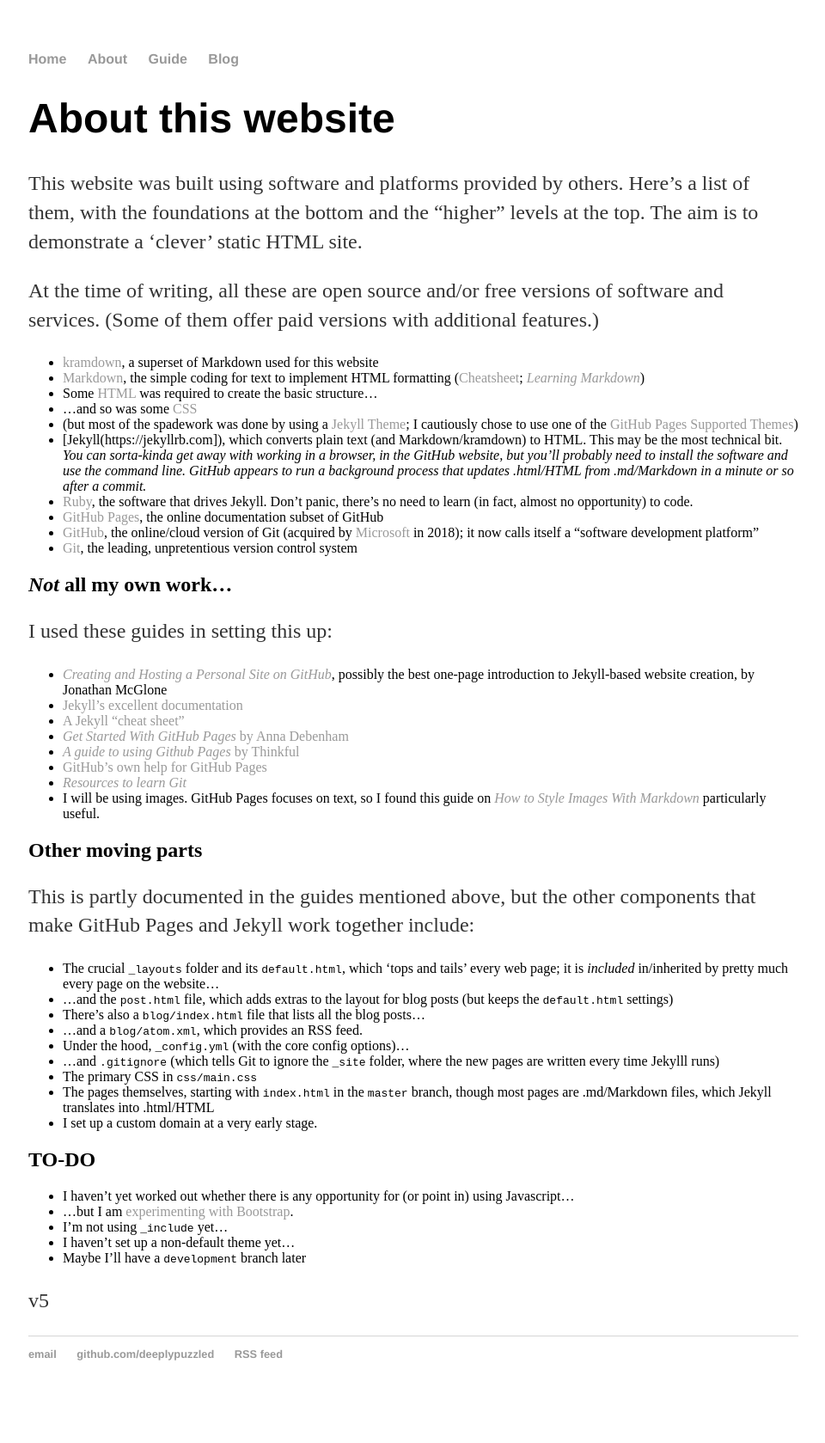
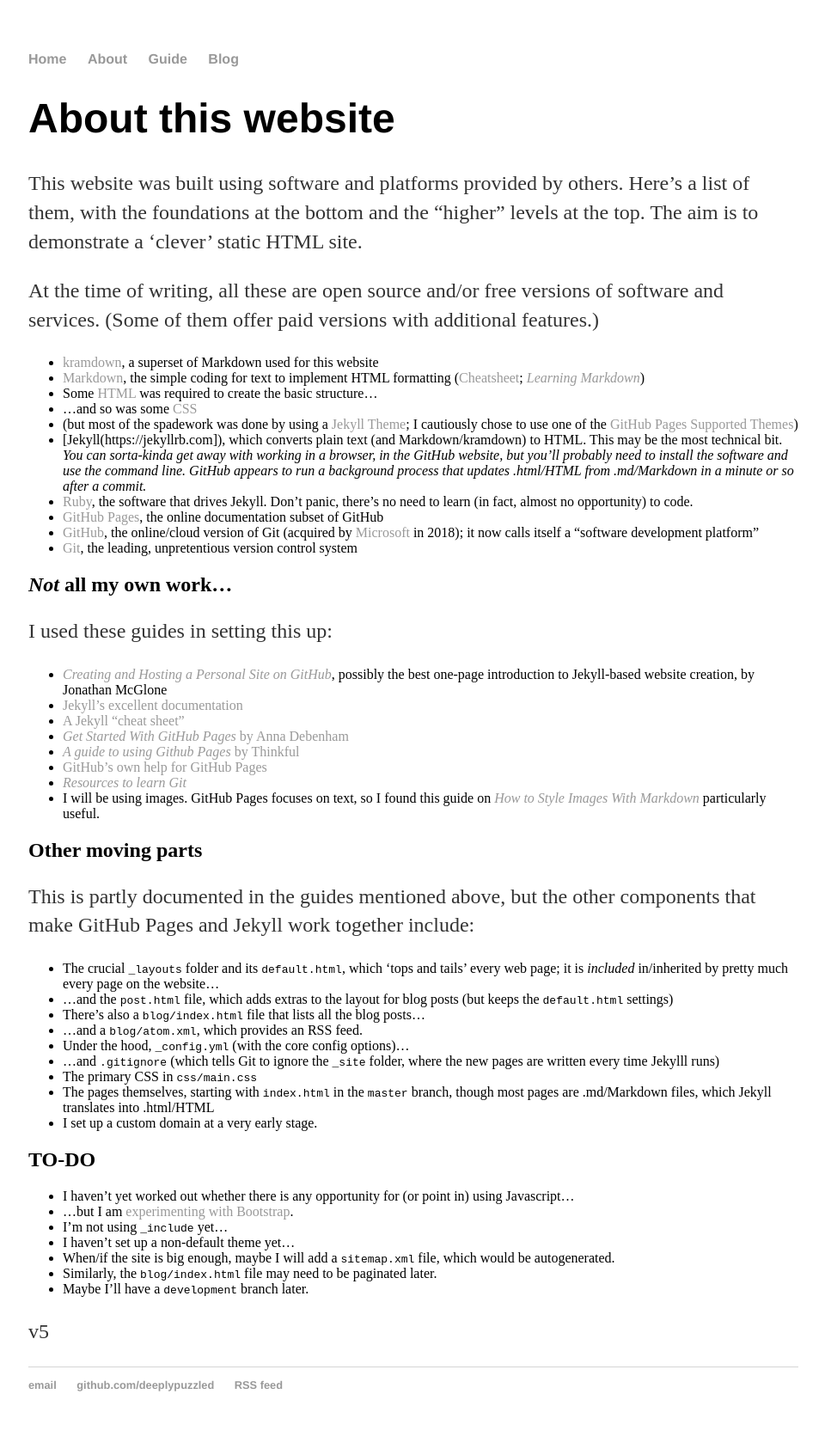
Before and after one commit to deeplypuzzled/deeplypuzzled.github.io, a Jekyll site: the page built from about/index.md, in a window 1280 px wide. Shown: the whole page at 86% size, without its empty margins (159-1119 px from the left). Built offline with Jekyll 4.4.1, drawn with Linux system fonts in a browser that asks for light colours; before the commit the page ends 1643 px from its top, so only the background shows below that.

Commit message:
Update index.md

```diff
--- a/about/index.md
+++ b/about/index.md
@@ -60,6 +60,8 @@
 * ...but I am [experimenting with Bootstrap](https://www.gibbs.at/bootstrap_test.html).
 * I'm not using `_include` yet...
 * I haven't set up a non-default theme yet...
-* Maybe I'll have a `development` branch later
+* When/if the site is big enough, maybe I will add a `sitemap.xml` file, which would be autogenerated.
+* Similarly, the `blog/index.html` file may need to be paginated later.
+* Maybe I'll have a `development` branch later.
 
 v5
```
